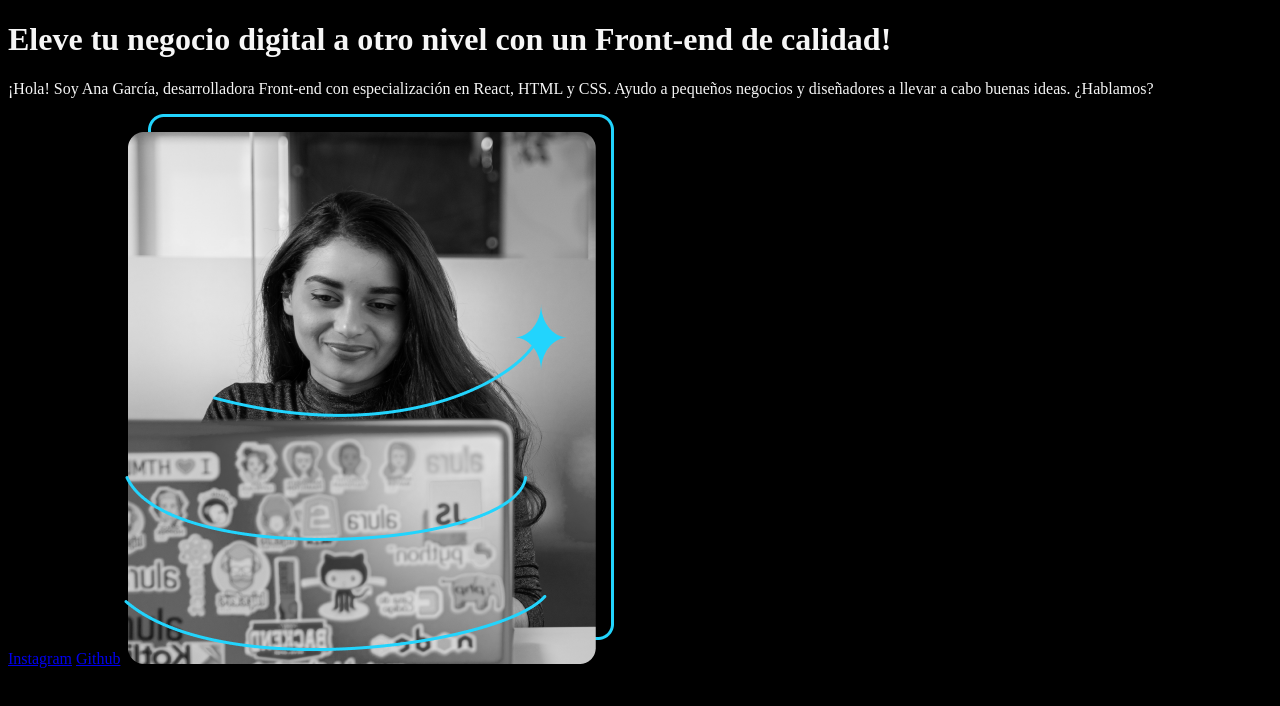
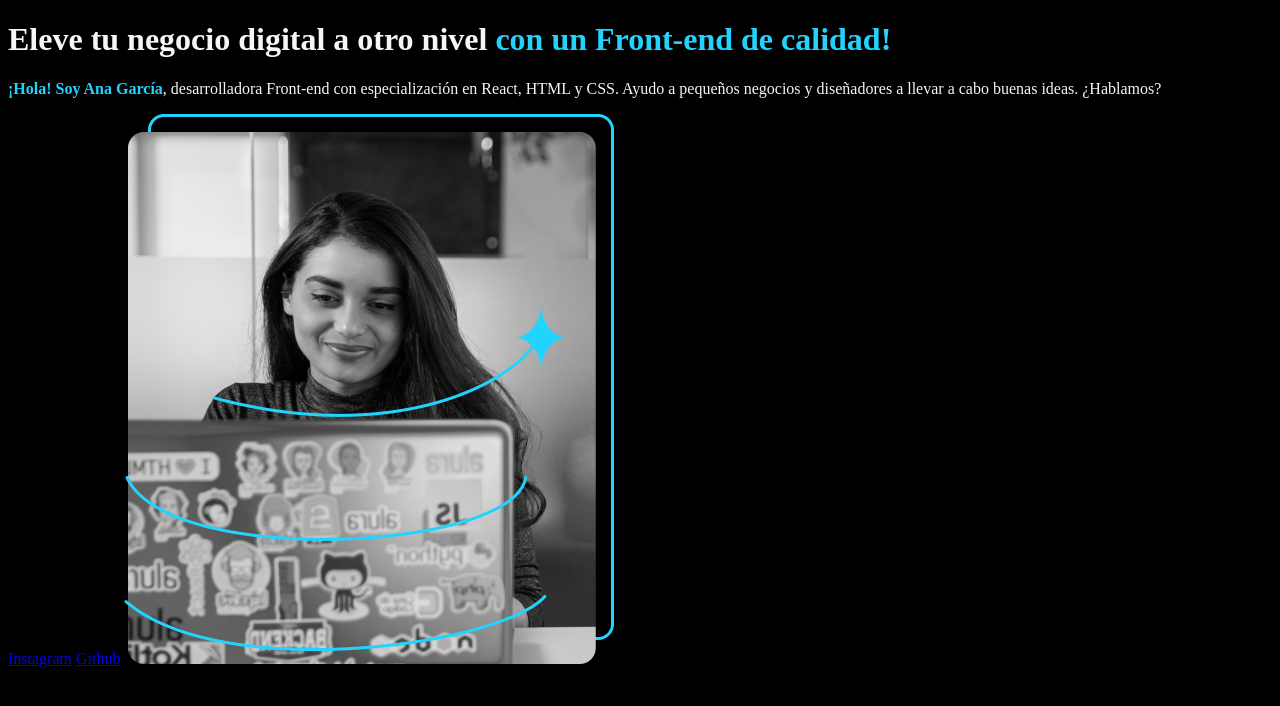
Before and after one commit to AldoSerrano1723/primer-curso-html-y-css, a plain HTML site: page index.html in a window 1280 px wide. Drawn offline with Linux system fonts and the light colour scheme.

Commit message:
actualiza index.html y style.css

```diff
--- a/index.html
+++ b/index.html
@@ -14,7 +14,7 @@
     <main>
         <h1>Eleve tu negocio digital a otro nivel  <strong>con un Front-end de calidad!</strong></h1>
         <p>
-            ¡Hola! Soy Ana García, desarrolladora Front-end con especialización en React, HTML y CSS.
+            <strong>¡Hola! Soy Ana García</strong>, desarrolladora Front-end con especialización en React, HTML y CSS.
             Ayudo a pequeños negocios y diseñadores a llevar a cabo buenas ideas. ¿Hablamos?
         </p>
         <a href="https://www.instagram.com/">Instagram</a>
--- a/style.css
+++ b/style.css
@@ -2,3 +2,7 @@ body{
     background-color: #000;
     color: #f6f6f6;
 }
+
+strong{
+    color: #22D4FD;
+}
```
